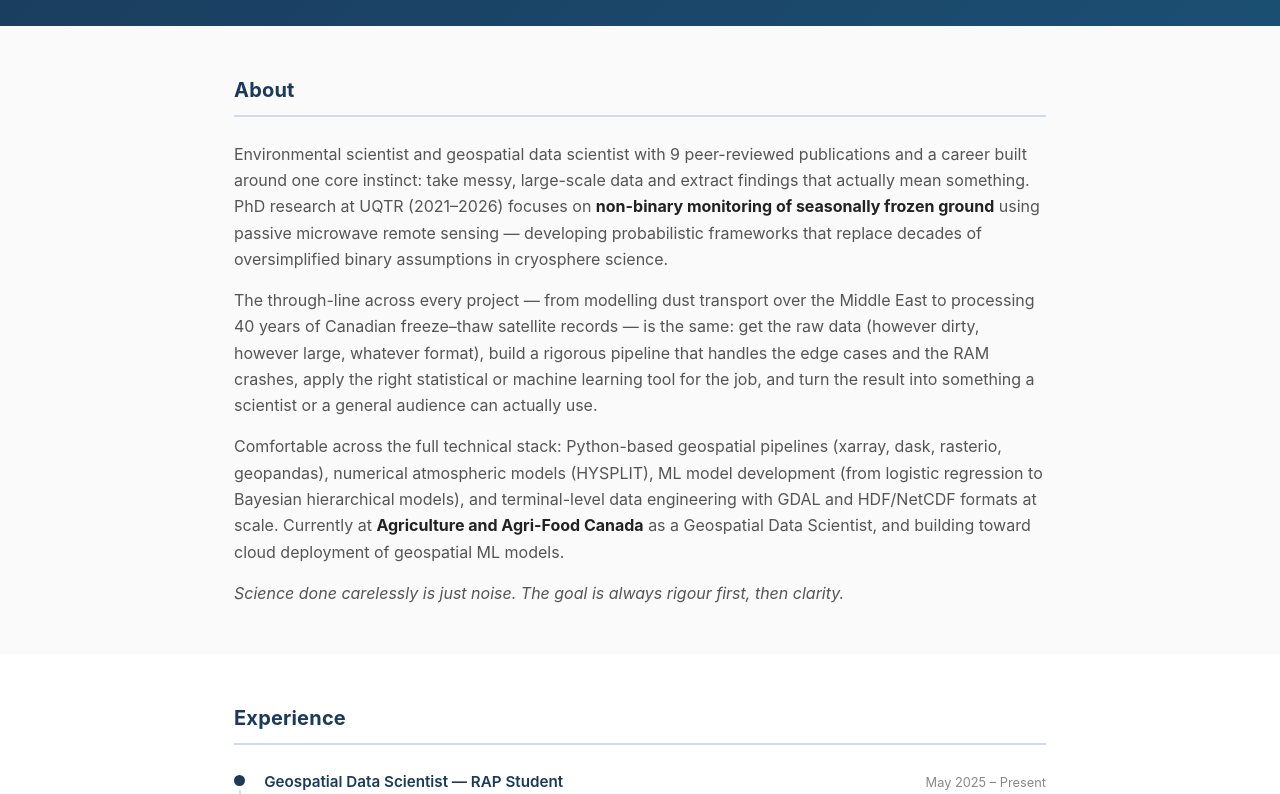
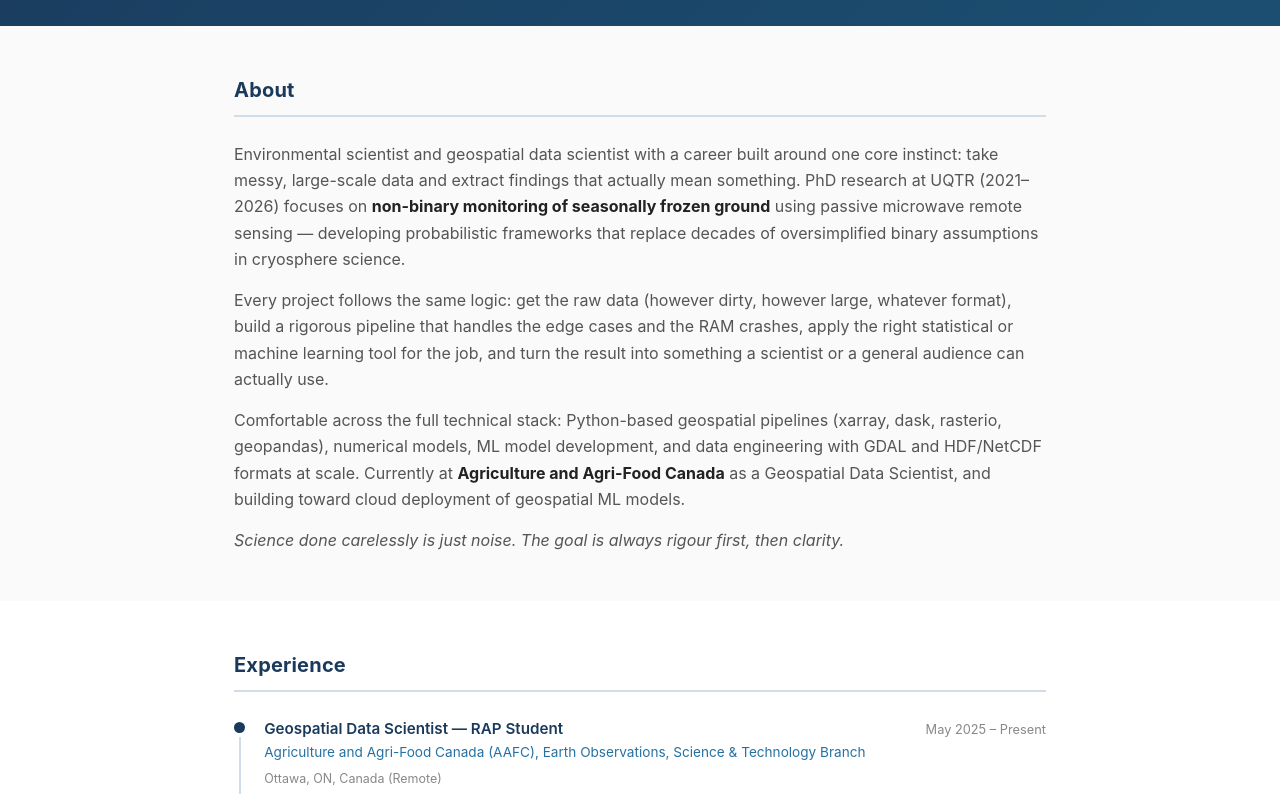
Before and after one commit to hesam-salmabadi/hesam-salmabadi.github.io, a plain HTML site: page index.html in a window 1280 px wide. Shown: the part 306-1100 px from the top of the page. Drawn offline with Linux system fonts and the light colour scheme.

Commit message:
Update About section copy

```diff
--- a/index.html
+++ b/index.html
@@ -297,9 +297,9 @@
 <section id="about">
   <div class="container">
     <h2 class="section-title">About</h2>
-    <p>Environmental scientist and geospatial data scientist with 9 peer-reviewed publications and a career built around one core instinct: take messy, large-scale data and extract findings that actually mean something. PhD research at UQTR (2021–2026) focuses on <strong>non-binary monitoring of seasonally frozen ground</strong> using passive microwave remote sensing — developing probabilistic frameworks that replace decades of oversimplified binary assumptions in cryosphere science.</p>
-    <p>The through-line across every project — from modelling dust transport over the Middle East to processing 40 years of Canadian freeze–thaw satellite records — is the same: get the raw data (however dirty, however large, whatever format), build a rigorous pipeline that handles the edge cases and the RAM crashes, apply the right statistical or machine learning tool for the job, and turn the result into something a scientist or a general audience can actually use.</p>
-    <p>Comfortable across the full technical stack: Python-based geospatial pipelines (xarray, dask, rasterio, geopandas), numerical atmospheric models (HYSPLIT), ML model development (from logistic regression to Bayesian hierarchical models), and terminal-level data engineering with GDAL and HDF/NetCDF formats at scale. Currently at <strong>Agriculture and Agri-Food Canada</strong> as a Geospatial Data Scientist, and building toward cloud deployment of geospatial ML models.</p>
+    <p>Environmental scientist and geospatial data scientist with a career built around one core instinct: take messy, large-scale data and extract findings that actually mean something. PhD research at UQTR (2021–2026) focuses on <strong>non-binary monitoring of seasonally frozen ground</strong> using passive microwave remote sensing — developing probabilistic frameworks that replace decades of oversimplified binary assumptions in cryosphere science.</p>
+    <p>Every project follows the same logic: get the raw data (however dirty, however large, whatever format), build a rigorous pipeline that handles the edge cases and the RAM crashes, apply the right statistical or machine learning tool for the job, and turn the result into something a scientist or a general audience can actually use.</p>
+    <p>Comfortable across the full technical stack: Python-based geospatial pipelines (xarray, dask, rasterio, geopandas), numerical models, ML model development, and data engineering with GDAL and HDF/NetCDF formats at scale. Currently at <strong>Agriculture and Agri-Food Canada</strong> as a Geospatial Data Scientist, and building toward cloud deployment of geospatial ML models.</p>
     <p><em>Science done carelessly is just noise. The goal is always rigour first, then clarity.</em></p>
   </div>
 </section>
```
